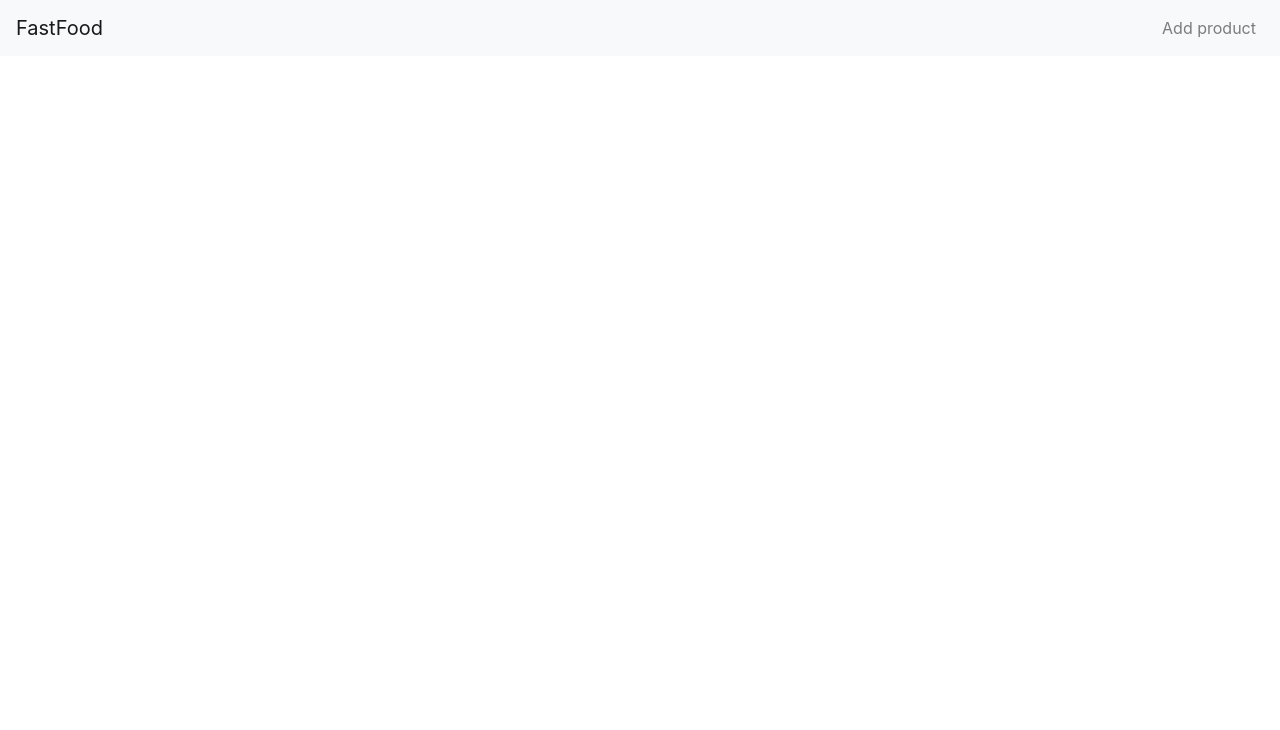
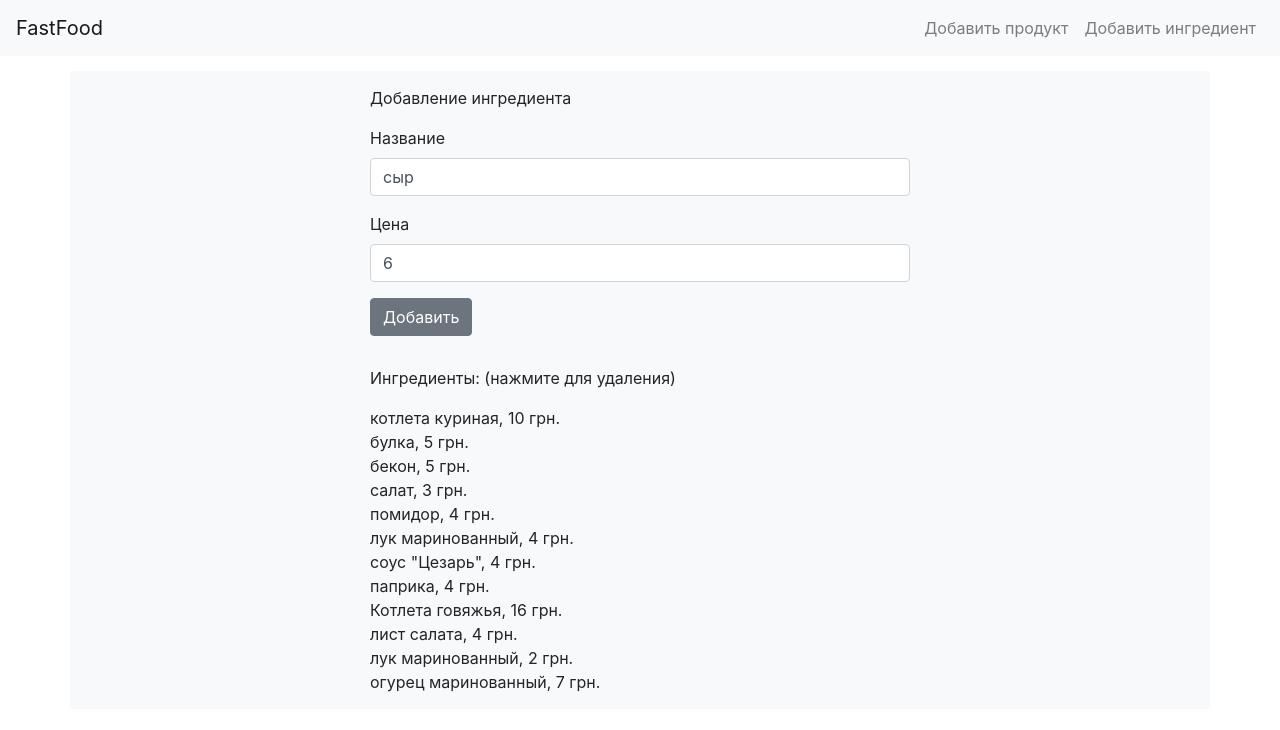
Before and after one commit to axelsheva/task-from-onesurgery, a React (Create React App) app: page /add-ingredient in a window 1280 px wide. Shown: the top 730 px of the page. Built offline with nearby package versions, Linux system fonts and the light colour scheme.

Commit message:
Add ingredient management

```diff
--- a/public/index.html
+++ b/public/index.html
@@ -1,5 +1,6 @@
 <!DOCTYPE html>
 <html lang="en">
+
 <head>
   <meta charset="utf-8">
   <meta name="viewport" content="width=device-width, initial-scale=1, shrink-to-fit=no">
@@ -19,8 +20,9 @@
       work correctly both with client-side routing and a non-root public URL.
       Learn how to configure a non-root public URL by running `npm run build`.
     -->
-    <title>React App</title>
+  <title>FastFood App</title>
 </head>
+
 <body>
   <noscript>
     You need to enable JavaScript to run this app.
@@ -37,4 +39,5 @@
       To create a production bundle, use `npm run build` or `yarn build`.
     -->
 </body>
+
 </html>
--- /dev/null
+++ b/src/actions/ingredients.js
@@ -0,0 +1,18 @@
+export const ADD_INGREDIENT = "ADD_INGREDIENT";
+export const REMOVE_INGREDIENT = "REMOVE_INGREDIENT";
+
+export const addIngredient = ingredient => (dispatch, getState) => {
+  const { ingredients } = getState();
+  const lastIngredient = ingredients[ingredients.length - 1];
+  const id = lastIngredient.id + 1;
+
+  return dispatch({
+    type: ADD_INGREDIENT,
+    payload: { ...ingredient, id }
+  });
+};
+
+export const removeIngredient = id => ({
+  type: REMOVE_INGREDIENT,
+  payload: id
+});
--- a/src/actions/products.js
+++ b/src/actions/products.js
@@ -4,10 +4,11 @@ export const REMOVE_PRODUCT = "REMOVE_PRODUCT";
 export const addProduct = product => (dispatch, getState) => {
   const { products } = getState();
   const lastProduct = products[products.length - 1];
+  const id = lastProduct.id + 1;
 
   dispatch({
     type: ADD_PRODUCT,
-    payload: { ...product, id: lastProduct.id + 1, ingredientsIds: [] }
+    payload: { ...product, id }
   });
 };
 
--- a/src/components/Header.js
+++ b/src/components/Header.js
@@ -27,7 +27,12 @@ export default class Header extends React.Component {
           <Nav className="ml-auto" navbar>
             <NavItem>
               <Link className="nav-link" to="/add-product">
-                Add product
+                Добавить продукт
+              </Link>
+            </NavItem>
+            <NavItem>
+              <Link className="nav-link" to="/add-ingredient">
+                Добавить ингредиент
               </Link>
             </NavItem>
           </Nav>
--- /dev/null
+++ b/src/containers/AddIngredient.js
@@ -0,0 +1,99 @@
+import React from "react";
+import { Row, Col, Button, Form, FormGroup, Label, Input } from "reactstrap";
+import { connect } from "react-redux";
+
+import { addIngredient, removeIngredient } from "../actions/ingredients";
+
+class AddIngredient extends React.Component {
+  constructor(props) {
+    super(props);
+
+    this.state = {
+      name: "сыр",
+      price: 6
+    };
+
+    this.handleInputChange = this.handleInputChange.bind(this);
+    this.handleSubmit = this.handleSubmit.bind(this);
+  }
+
+  handleInputChange(e) {
+    this.setState({ [e.target.name]: e.target.value });
+  }
+
+  handleSubmit(e) {
+    e.preventDefault();
+
+    this.props.addIngredient(this.state);
+  }
+
+  handleRemoveClick(id) {
+    this.props.removeIngredient(id);
+  }
+
+  renderIngredients() {
+    return (
+      <div className="remove-ingredient-list">
+        <p>Ингредиенты: (нажмите для удаления)</p>
+        {this.props.ingredients.map(ingredient => (
+          <div
+            className="ingredient-btn"
+            key={ingredient.id}
+            onClick={this.handleRemoveClick.bind(this, ingredient.id)}
+          >
+            {ingredient.name}, {ingredient.price} грн.
+          </div>
+        ))}
+      </div>
+    );
+  }
+
+  render() {
+    return (
+      <Row className="add-ingredient">
+        <Col xs="3" />
+        <Col xs="6">
+          <p>Добавление ингредиента</p>
+          <Form>
+            <FormGroup>
+              <Label for="ingredientName">Название</Label>
+              <Input
+                type="text"
+                name="name"
+                value={this.state.name}
+                onChange={this.handleInputChange}
+              />
+            </FormGroup>
+            <FormGroup>
+              <Label for="ingredientPrice">Цена</Label>
+              <Input
+                type="number"
+                name="price"
+                value={this.state.price}
+                onChange={this.handleInputChange}
+              />
+            </FormGroup>
+            <Button type="submit" onClick={this.handleSubmit}>
+              Добавить
+            </Button>
+          </Form>
+          {this.renderIngredients()}
+        </Col>
+      </Row>
+    );
+  }
+}
+
+const mapStateToProps = state => ({
+  ingredients: state.ingredients
+});
+
+const actions = {
+  addIngredient,
+  removeIngredient
+};
+
+export default connect(
+  mapStateToProps,
+  actions
+)(AddIngredient);
--- a/src/containers/AddProduct.js
+++ b/src/containers/AddProduct.js
@@ -3,15 +3,17 @@ import { Row, Col, Button, Form, FormGroup, Label, Input } from "reactstrap";
 import { connect } from "react-redux";
 
 import { addProduct } from "../actions/products";
+import { selectIngredientsByIds } from "../selectors/ingredients";
 
 class AddProduct extends React.Component {
   constructor(props) {
     super(props);
 
     this.state = {
-      name: "Гамбургер",
+      name: "Мой Гамбургер",
       imageURL:
-        "https://cdn.pizket.com/images/photo/256x256/5389923e674422d00de9adf1e44c0acf.jpg"
+        "https://cdn.pizket.com/images/photo/256x256/5389923e674422d00de9adf1e44c0acf.jpg",
+      ingredientsIds: []
     };
 
     this.handleInputChange = this.handleInputChange.bind(this);
@@ -29,6 +31,58 @@ class AddProduct extends React.Component {
     this.props.history.push("/");
   }
 
+  handleIngredientClick(id) {
+    const { ingredientsIds } = this.state;
+    const includes = ingredientsIds.includes(id);
+
+    if (includes) {
+      this.setState({
+        ingredientsIds: ingredientsIds.filter(
+          ingredientId => ingredientId !== id
+        )
+      });
+    } else {
+      this.setState({ ingredientsIds: [...ingredientsIds, id] });
+    }
+  }
+
+  renderIngredients() {
+    return (
+      <FormGroup>
+        <Label for="productIngredients">
+          Ингредиенты: (нажмите для добавления / удаления)
+        </Label>
+        {this.props.ingredients.map(ingredient => {
+          const { ingredientsIds } = this.state;
+          const includes = ingredientsIds.includes(ingredient.id);
+          const className = includes
+            ? "ingredient-btn selected-ingredient"
+            : "ingredient-btn";
+
+          return (
+            <div
+              className={className}
+              key={ingredient.id}
+              onClick={this.handleIngredientClick.bind(this, ingredient.id)}
+            >
+              {ingredient.name}, {ingredient.price} грн.
+            </div>
+          );
+        })}
+      </FormGroup>
+    );
+  }
+
+  renderPrice() {
+    const ingredients = selectIngredientsByIds(
+      this.props,
+      this.state.ingredientsIds
+    );
+    const price = ingredients.reduce((prev, cur) => prev + cur.price, 0);
+
+    return <FormGroup>Цена: {price} грн.</FormGroup>;
+  }
+
   render() {
     return (
       <Row className="add-product">
@@ -44,6 +98,8 @@ class AddProduct extends React.Component {
                 value={this.state.name}
                 onChange={this.handleInputChange}
               />
+            </FormGroup>
+            <FormGroup>
               <Label for="productImageURL">Ссылка на изображение</Label>
               <Input
                 type="text"
@@ -52,6 +108,8 @@ class AddProduct extends React.Component {
                 onChange={this.handleInputChange}
               />
             </FormGroup>
+            {this.renderIngredients()}
+            {this.renderPrice()}
             <Button type="submit" onClick={this.handleSubmit}>
               Добавить
             </Button>
@@ -62,11 +120,15 @@ class AddProduct extends React.Component {
   }
 }
 
+const mapStateToProps = state => ({
+  ingredients: state.ingredients
+});
+
 const actions = {
   addProduct
 };
 
 export default connect(
-  null,
+  mapStateToProps,
   actions
 )(AddProduct);
--- a/src/index.css
+++ b/src/index.css
@@ -30,6 +30,10 @@
   padding: 15px 0;
 }
 
+.add-ingredient {
+  padding: 15px 0;
+}
+
 .product-remove-btn {
   width: 20px;
   position: absolute;
@@ -37,8 +41,23 @@
   margin-right: 14px;
   background-color: #fff;
   text-align: center;
+  cursor: pointer;
 }
 
 .product-details {
   padding: 15px 0;
 }
+
+.remove-ingredient-list {
+  margin-top: 30px;
+}
+
+.ingredient-btn:hover {
+  text-decoration: underline;
+  cursor: pointer;
+}
+
+.selected-ingredient {
+  background-color: green;
+  color: white;
+}
--- a/src/reducers/ingredients.js
+++ b/src/reducers/ingredients.js
@@ -1,3 +1,5 @@
+import { ADD_INGREDIENT, REMOVE_INGREDIENT } from "../actions/ingredients";
+
 const initialState = [
   {
     id: 1,
@@ -36,8 +38,8 @@ const initialState = [
   },
   {
     id: 8,
-    name: "бекон",
-    price: 13
+    name: "паприка",
+    price: 4
   },
   {
     id: 9,
@@ -61,8 +63,15 @@ const initialState = [
   }
 ];
 
-const ingredients = (state = initialState) => {
-  return state;
+const ingredients = (state = initialState, action) => {
+  switch (action.type) {
+    case ADD_INGREDIENT:
+      return [...state, action.payload];
+    case REMOVE_INGREDIENT:
+      return state.filter(ingredient => ingredient.id !== action.payload);
+    default:
+      return state;
+  }
 };
 
 export default ingredients;
--- a/src/reducers/products.js
+++ b/src/reducers/products.js
@@ -1,4 +1,5 @@
 import { ADD_PRODUCT, REMOVE_PRODUCT } from "../actions/products";
+import { REMOVE_INGREDIENT } from "../actions/ingredients";
 
 const initialState = [
   {
@@ -44,6 +45,13 @@ const products = (state = initialState, action) => {
       return [...state, action.payload];
     case REMOVE_PRODUCT:
       return state.filter(product => product.id !== action.payload);
+    case REMOVE_INGREDIENT:
+      return state.map(product => ({
+        ...product,
+        ingredientsIds: product.ingredientsIds.filter(
+          id => id !== action.payload
+        )
+      }));
     default:
       return state;
   }
--- a/src/routes/index.js
+++ b/src/routes/index.js
@@ -5,6 +5,7 @@ import { Container } from "reactstrap";
 import Header from "../components/Header";
 import ProductList from "../containers/ProductList";
 import AddProduct from "../containers/AddProduct";
+import AddIngredient from "../containers/AddIngredient";
 import ProductDetails from "../containers/ProductDetails";
 
 const routes = (
@@ -14,6 +15,7 @@ const routes = (
       <Switch>
         <Route exact path="/" component={ProductList} />
         <Route path="/add-product" component={AddProduct} />
+        <Route path="/add-ingredient" component={AddIngredient} />
         <Route path="/products/:id" component={ProductDetails} />
       </Switch>
     </Container>
```
Lines whose indentation alone changed are shown as unchanged.
